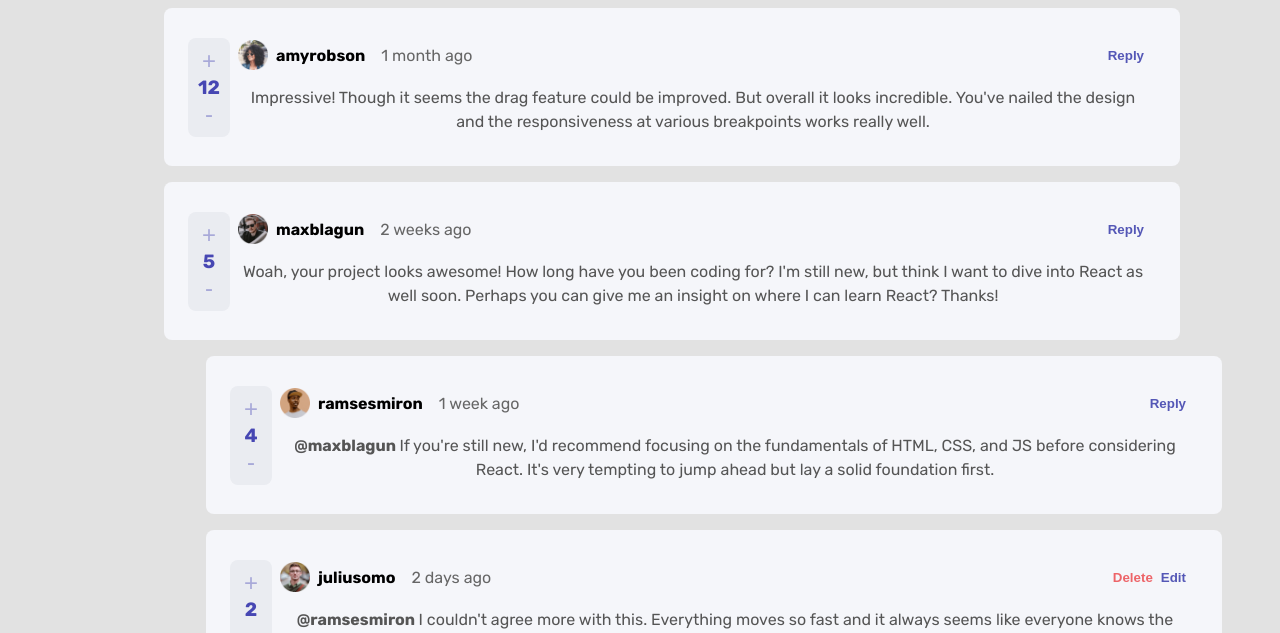
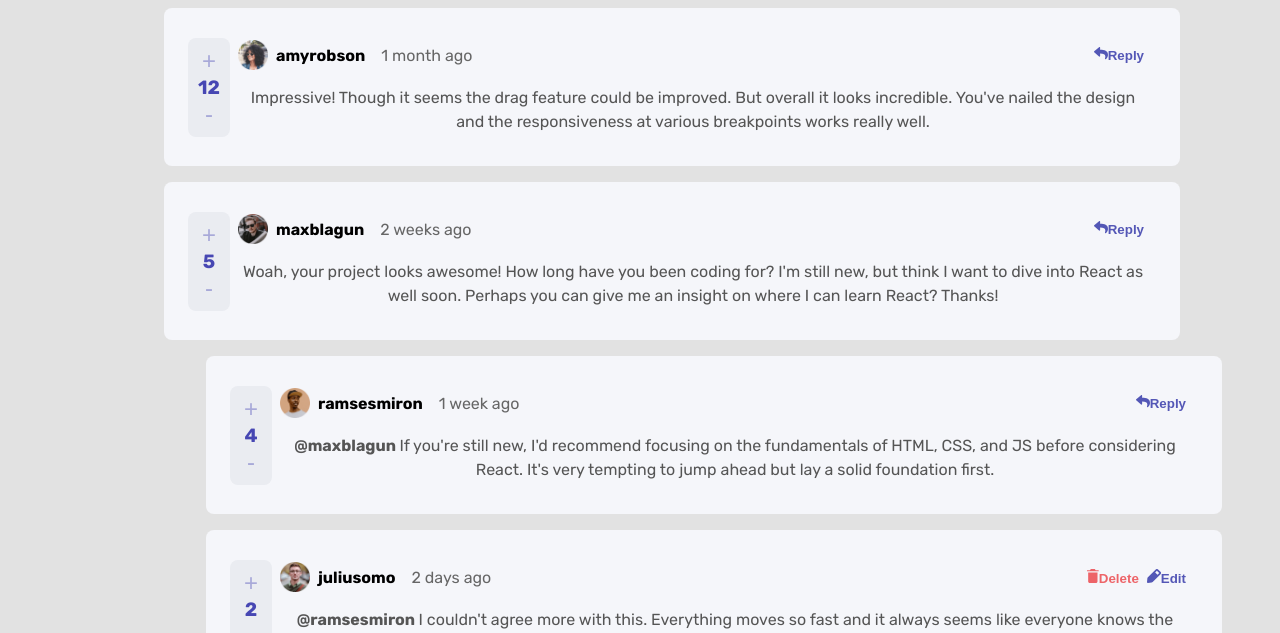
Before and after one commit to blautista/mentor-comment-box, a React (Create React App) app: page / in a window 1280 px wide. Shown: the top 633 px of the page. Built offline with nearby package versions, Linux system fonts and the light colour scheme.

Commit message:
Added button icons

```diff
--- a/src/components/CommentHeader.js
+++ b/src/components/CommentHeader.js
@@ -3,7 +3,6 @@ import styles from "./CommentHeader.module.css";
 import Button from "./Buttons/Button";
 
 const CommentHeader = (props) => {
-
   return (
     <div className={styles.container}>
       <div className={styles.infoContainer}>
@@ -15,15 +14,30 @@ const CommentHeader = (props) => {
         <span className={styles.username}>{props.user.username}</span>
         <span className={styles.createdAt}>{props.createdAt}</span>
       </div>
-      {props.currentUser.username === props.user.username &&
-      <div>
-      <Button text='Delete' styling='warningNoBorder' onClick={props.onDeleteClick}></Button>
-      <Button text='Edit' styling='successNoBorder' onClick={props.onEditClick}></Button>
-      </div>
-      }
-      {props.currentUser.username !== props.user.username &&
-      <Button text='Reply' styling='successNoBorder' onClick={props.onReplyClick}/>
-      }
+      {props.currentUser.username === props.user.username && (
+        <div>
+          <Button
+            text="Delete"
+            styling="warningNoBorder"
+            icon="./images/icon-delete.svg"
+            onClick={props.onDeleteClick}
+          ></Button>
+          <Button
+            text="Edit"
+            styling="successNoBorder"
+            icon="./images/icon-edit.svg"
+            onClick={props.onEditClick}
+          ></Button>
+        </div>
+      )}
+      {props.currentUser.username !== props.user.username && (
+        <Button
+          icon="./images/icon-reply.svg"
+          text="Reply"
+          styling="successNoBorder"
+          onClick={props.onReplyClick}
+        />
+      )}
     </div>
   );
 };
```
